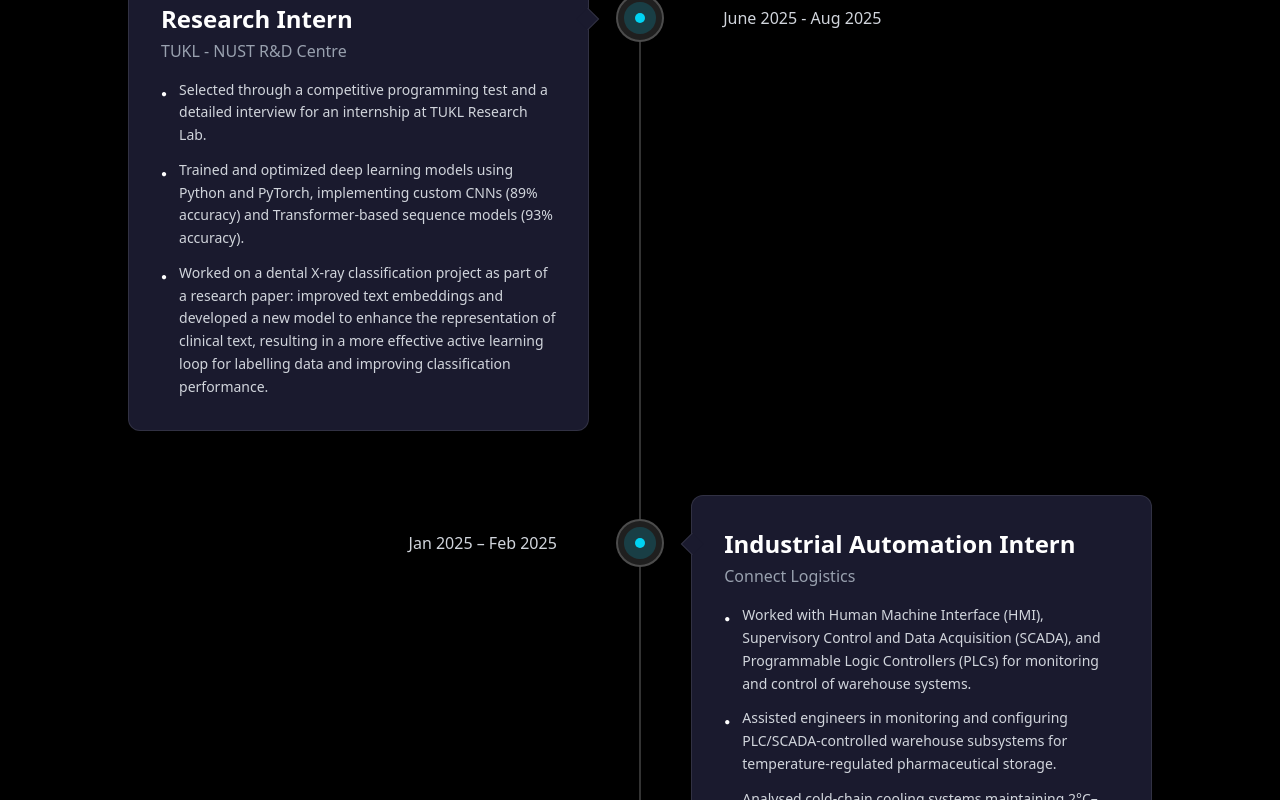
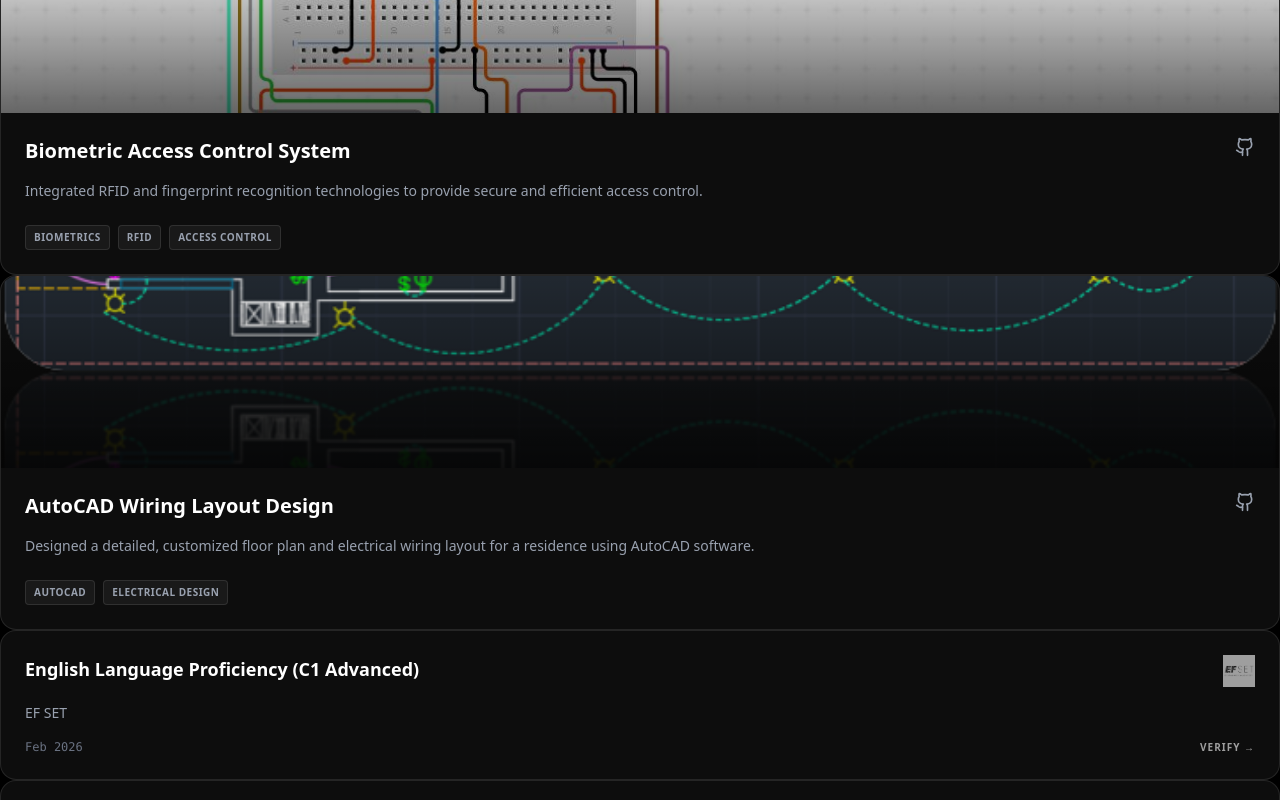
Before and after one commit to soban-zamir/soban-zamir.github.io, a React (Vite) app: page / in a window 1280 px wide. Shown: the part 1500-2300 px from the top of the page. Built offline with nearby package versions, Linux system fonts and the light colour scheme.

Commit message:
Update App.tsx

```diff
--- a/src/App.tsx
+++ b/src/App.tsx
@@ -360,6 +360,72 @@
 return (
     <div className="min-h-screen bg-black text-gray-300 font-sans selection:bg-cyan-500/30 relative overflow-x-hidden">
 
+
+    {PROJECTS.map((project, index) => (
+  <motion.div
+    key={index}
+    initial={{ opacity: 0, y: 20 }}
+    whileInView={{ opacity: 1, y: 0 }}
+    viewport={{ once: true }}
+    transition={{ delay: index * 0.1 }}
+    // "active:scale-[0.98]" gives that tactile press feel on mobile
+    className="active:scale-[0.98] transition-transform duration-200"
+  >
+    <GlassCard className="h-full flex flex-col group border-white/10 hover:border-white/40 active:border-white transition-colors">
+      <div className="relative h-48 -mx-6 -mt-6 mb-6 overflow-hidden rounded-t-2xl">
+        <img src={project.image} alt={project.title} className="w-full h-full object-cover group-hover:scale-105 transition-transform duration-500" />
+        <div className="absolute inset-0 bg-gradient-to-t from-black/60 to-transparent"></div>
+      </div>
+      <div className="flex justify-between items-start mb-4">
+        <h3 className="text-xl font-bold text-white group-hover:text-white transition-colors">{project.title}</h3>
+        <a href={project.link} className="text-gray-400 active:text-white transition-colors" target="_blank" rel="noopener noreferrer">
+          <Github className="w-5 h-5" />
+        </a>
+      </div>
+      <p className="text-gray-400 mb-6 flex-grow text-sm">{project.description}</p>
+      <div className="flex flex-wrap gap-2 mt-auto">
+        {project.tags.map(tag => (
+          <span key={tag} className="text-[10px] uppercase tracking-wider font-bold px-2 py-1 rounded bg-white/5 border border-white/10 text-gray-400">
+            {tag}
+          </span>
+        ))}
+      </div>
+    </GlassCard>
+  </motion.div>
+))}
+
+      {CERTIFICATIONS.map((cert, index) => (
+  <motion.div
+    key={index}
+    initial={{ opacity: 0, scale: 0.95 }}
+    whileInView={{ opacity: 1, scale: 1 }}
+    viewport={{ once: true }}
+    transition={{ delay: index * 0.1 }}
+    className="active:scale-[0.97] transition-transform"
+  >
+    <a href={cert.link} target="_blank" rel="noopener noreferrer" className="block h-full">
+      <GlassCard className="relative flex flex-col h-full group border-white/10 hover:border-white/40 transition-all duration-300">
+        <div className="flex justify-between items-start mb-4">
+          <h3 className="text-lg font-bold text-white pr-8">{cert.title}</h3>
+          <img
+            src={cert.logo}
+            alt={cert.issuer}
+            className="w-8 h-8 object-contain opacity-60 group-active:opacity-100 transition-opacity"
+          />
+        </div>
+        <div className="text-gray-400 text-sm mb-4 font-medium">{cert.issuer}</div>
+        <div className="mt-auto flex items-center justify-between">
+          <span className="text-xs font-mono text-gray-500">{cert.date}</span>
+          {/* Changed: visible on mobile, moves slightly on desktop hover */}
+          <span className="text-[10px] font-bold text-white opacity-60 group-hover:opacity-100 uppercase tracking-widest transition-all">
+            Verify →
+          </span>
+        </div>
+      </GlassCard>
+    </a>
+  </motion.div>
+))}
+
       {/* The Moving Grid - Sharp, Clear, and Structured */}
       <MovingGrid />
 
@@ -486,9 +552,9 @@
 
               {/* Social Icons with tap feedback */}
               <div className="flex items-center gap-8 pt-6 border-t border-white/5">
-                <a href="https://www.linkedin.com/in/sobanzamir/" className="text-white active:scale-125 transition-transform"><Linkedin className="w-6 h-6" /></a>
-                <a href="https://github.com/soban-zamir" className="text-white active:scale-125 transition-transform"><Github className="w-6 h-6" /></a>
-                <a href="mailto:sobanzamirm@gmail.com" className="text-white active:scale-125 transition-transform"><Mail className="w-6 h-6" /></a>
+                <a href="https://www.linkedin.com/in/sobanzamir/" className="text-white active:scale-175 transition-transform"><Linkedin className="w-6 h-6" /></a>
+                <a href="https://github.com/soban-zamir" className="text-white active:scale-175 transition-transform"><Github className="w-6 h-6" /></a>
+                <a href="mailto:sobanzamirm@gmail.com" className="text-white active:scale-175 transition-transform"><Mail className="w-6 h-6" /></a>
               </div>
             </motion.div>
           )}
```
